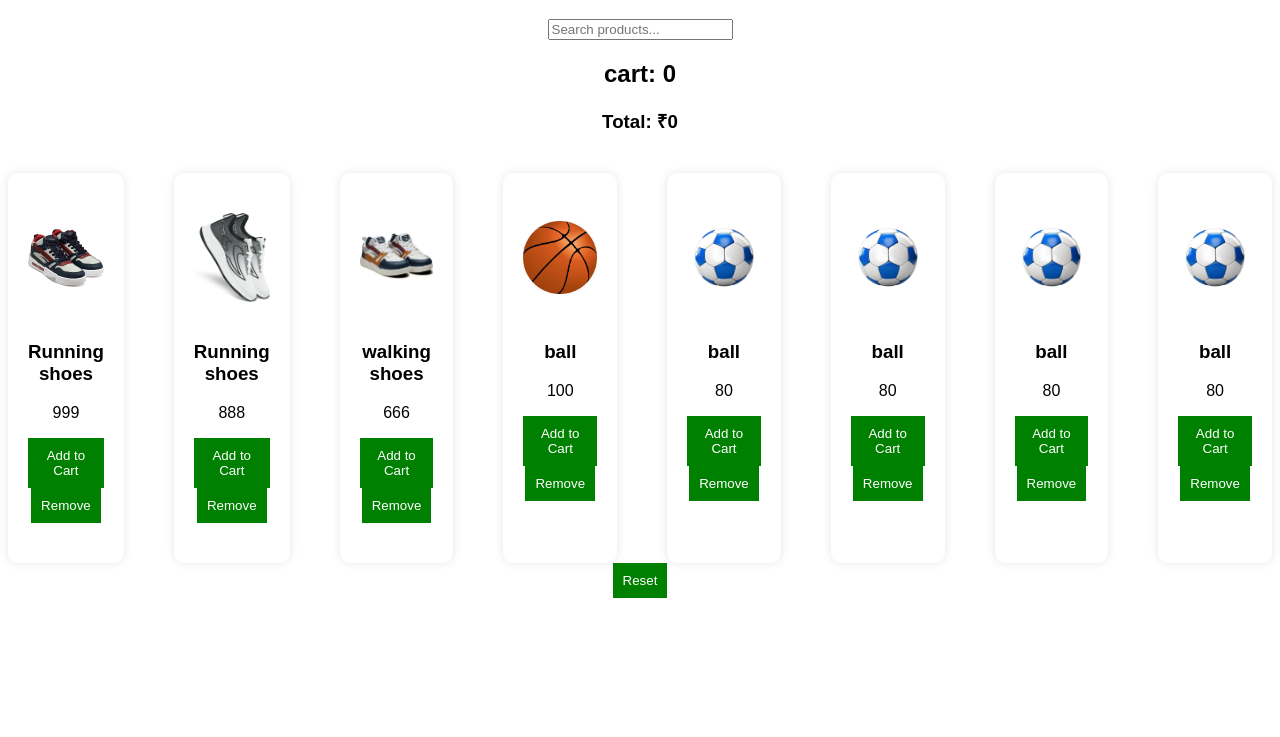
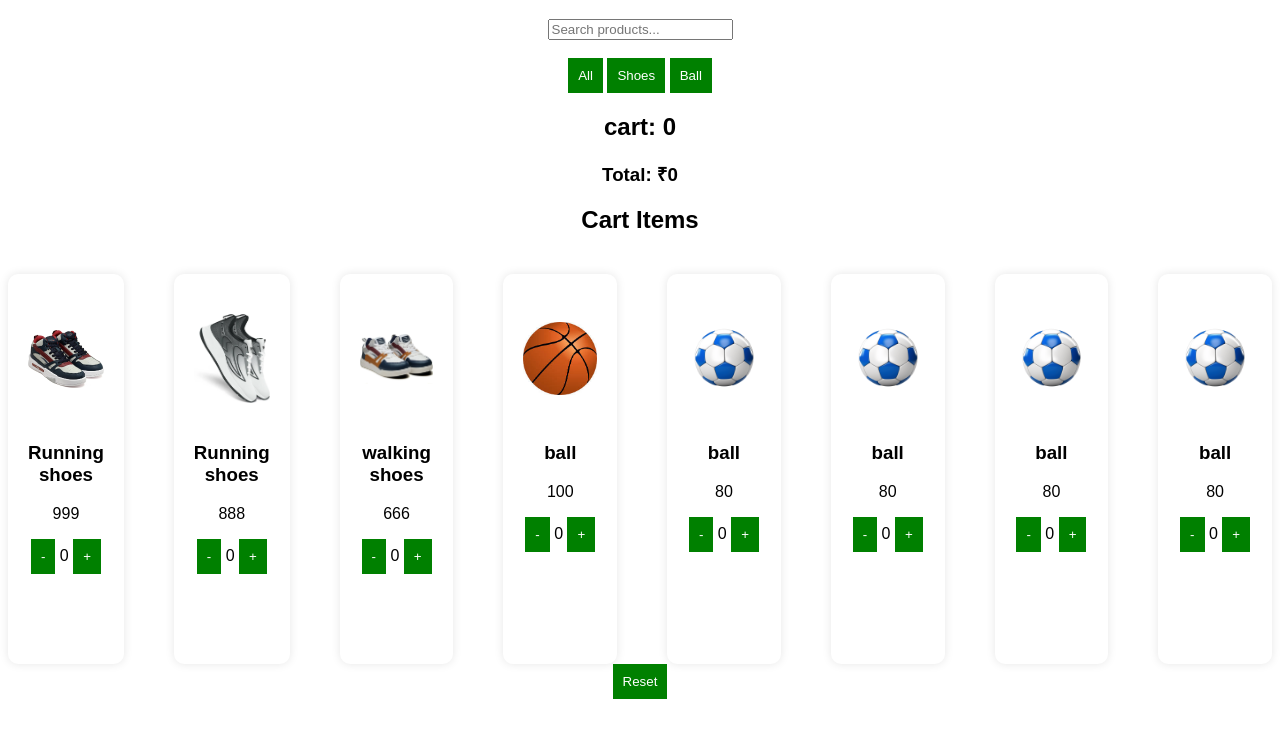
Before and after one commit to preetirk706/shoes_store, a plain HTML site: page index.html in a window 1280 px wide. Shown: the part 61-798 px from the top of the page. Drawn offline with Linux system fonts and the light colour scheme.

Commit message:
add increase and decrease item and card list

```diff
--- a/index.html
+++ b/index.html
@@ -16,84 +16,99 @@
         onkeyup="searchProduct()"
       />
     </div>
+    <br />
+    <button onclick="filterProduct('all')">All</button>
+    <button onclick="filterProduct('shoes')">Shoes</button>
+    <button onclick="filterProduct('ball')">Ball</button>
     <h2 id="cart">cart: 0</h2>
     <h3 id="total">Total: ₹0</h3>
     <p id="msg"></p>
+    <h2>Cart Items</h2>
+    <div id="cartItems"></div>
     <div class="container">
-      <div class="product">
+      <div class="product" data-category="shoes">
         <div class="img-box">
           <img src="/shoes_store/images/shopping.webp" alt="shoes" />
         </div>
         <h3 class="pname">Running shoes</h3>
         <p>999</p>
-        <button onclick="addToCart(999)">Add to Cart</button>
-        <button onclick="removeFromCart(999)">Remove</button>
+
+        <button onclick="decreaseQty(this, 999)">-</button>
+        <span class="qty">0</span>
+        <button onclick="increaseQty(this, 999)">+</button>
       </div>
 
-      <div class="product">
+      <div class="product" data-category="shoes">
         <div class="img-box">
           <img src="/shoes_store/images/shopping (1).webp" alt="shoes" />
         </div>
         <h3 class="pname">Running shoes</h3>
         <p>888</p>
-        <button onclick="addToCart(888)">Add to Cart</button>
-        <button onclick="removeFromCart(888)">Remove</button>
+        <button onclick="decreaseQty(this, 888)">-</button>
+        <span class="qty">0</span>
+        <button onclick="increaseQty(this, 888)">+</button>
       </div>
 
-      <div class="product">
+      <div class="product" data-category="shoes">
         <div class="img-box">
           <img src="/shoes_store/images/shopping (2).webp" alt="shoes" />
         </div>
         <h3 class="pname">walking shoes</h3>
         <p>666</p>
-        <button onclick="addToCart(666)">Add to Cart</button>
-        <button onclick="removeFromCart(666)">Remove</button>
+        <button onclick="decreaseQty(this, 666)">-</button>
+        <span class="qty">0</span>
+        <button onclick="increaseQty(this, 666)">+</button>
       </div>
 
-      <div class="product">
+      <div class="product" data-category="ball">
         <div class="img-box">
           <img src="/shoes_store/images/ball_orange.jpg" alt="ball" />
         </div>
         <h3 class="pname">ball</h3>
         <p>100</p>
-        <button onclick="addToCart(100)">Add to Cart</button>
-        <button onclick="removeFromCart(100)">Remove</button>
+        <button onclick="decreaseQty(this, 100)">-</button>
+        <span class="qty">0</span>
+        <button onclick="increaseQty(this, 100)">+</button>
       </div>
-      <div class="product">
+      <div class="product" data-category="ball">
         <div class="img-box">
           <img src="/shoes_store/images/ball.png" alt="ball" />
         </div>
         <h3 class="pname">ball</h3>
         <p>80</p>
-        <button onclick="addToCart(80)">Add to Cart</button>
-        <button onclick="removeFromCart(80)">Remove</button>
+        <button onclick="decreaseQty(this, 80)">-</button>
+        <span class="qty">0</span>
+        <button onclick="increaseQty(this, 80)">+</button>
       </div>
-      <div class="product">
+      <div class="product" data-category="ball">
         <div class="img-box">
           <img src="/shoes_store/images/ball.png" alt="ball" />
         </div>
         <h3 class="pname">ball</h3>
         <p>80</p>
-        <button onclick="addToCart(80)">Add to Cart</button>
-        <button onclick="removeFromCart(80)">Remove</button>
+        <button onclick="decreaseQty(this, 80)">-</button>
+        <span class="qty">0</span>
+        <button onclick="increaseQty(this, 80)">+</button>
       </div>
-      <div class="product">
+      <div class="product" data-category="ball">
         <div class="img-box">
           <img src="/shoes_store/images/ball.png" alt="ball" />
         </div>
         <h3 class="pname">ball</h3>
         <p>80</p>
-        <button onclick="addToCart(80)">Add to Cart</button>
-        <button onclick="removeFromCart(80)">Remove</button>
+        <button onclick="decreaseQty(this, 80)">-</button>
+        <span class="qty">0</span>
+        <button onclick="increaseQty(this, 80)">+</button>
       </div>
-      <div class="product">
+      <div class="product" data-category="ball">
         <div class="img-box">
           <img src="/shoes_store/images/ball.png" alt="ball" />
         </div>
         <h3 class="pname">ball</h3>
         <p>80</p>
-        <button onclick="addToCart(80)">Add to Cart</button>
-        <button onclick="removeFromCart(80)">Remove</button>
+        <button onclick="decreaseQty(this, 80)">-</button>
+        <span class="qty">0</span>
+        <button onclick="increaseQty(this, 80)">+</button>
       </div>
     </div>
     <button onclick="resetCart()">Reset</button>
--- a/index.js
+++ b/index.js
@@ -1,25 +1,4 @@
-let count = 0;
-let total = 0;
-
-function addToCart(price) {
-  count++;
-  total += price;
-
-  document.getElementById("cart").innerText = "Cart: " + count;
-  document.getElementById("total").innerText = "Total: ₹" + total;
-  document.getElementById("msg").innerText = "Item Added!";
-}
-function removeFromCart(price) {
-  if (count > 0) {
-    count--;
-    total -= price; // ⭐ यही main fix है
-
-    document.getElementById("cart").innerText = "Cart: " + count;
-    document.getElementById("total").innerText = "Total: ₹" + total;
-    document.getElementById("msg").innerText = "Item Removed!";
-  }
-}
-
+let cart = {};
 function resetCart() {
   count = 0;
   total = 0;
@@ -44,3 +23,118 @@ function searchProduct() {
     }
   }
 }
+function filterProduct(category) {
+  let products = document.getElementsByClassName("product");
+
+  for (let i = 0; i < products.length; i++) {
+    let productCategory = products[i].getAttribute("data-category");
+
+    if (category === "all" || productCategory === category) {
+      products[i].style.display = "";
+    } else {
+      products[i].style.display = "none";
+    }
+  }
+}
+
+let count = 0;
+let total = 0;
+
+function increaseQty(btn, price) {
+  let product = btn.parentElement;
+  let name = product.querySelector(".pname").innerText;
+
+  let qtyElement = product.querySelector(".qty");
+  let qty = parseInt(qtyElement.innerText);
+
+  qty++;
+  qtyElement.innerText = qty;
+
+  count++;
+  total += price;
+
+  // ⭐ cart update
+  if (cart[name]) {
+    cart[name]++;
+  } else {
+    cart[name] = 1;
+  }
+
+  updateCartUI();
+
+  document.getElementById("cart").innerText = "Cart: " + count;
+  document.getElementById("total").innerText = "Total: ₹" + total;
+}
+function decreaseQty(btn, price) {
+  let product = btn.parentElement;
+  let name = product.querySelector(".pname").innerText;
+
+  let qtyElement = product.querySelector(".qty");
+  let qty = parseInt(qtyElement.innerText);
+
+  if (qty > 0 && cart[name]) {
+    qty--;
+    qtyElement.innerText = qty;
+
+    count--;
+    total -= price;
+
+    cart[name]--;
+
+    if (cart[name] === 0) {
+      delete cart[name];
+    }
+
+    updateCartUI();
+
+    document.getElementById("cart").innerText = "Cart: " + count;
+    document.getElementById("total").innerText = "Total: ₹" + total;
+
+    updateCartUI();
+
+    document.getElementById("cart").innerText = "Cart: " + count;
+    document.getElementById("total").innerText = "Total: ₹" + total;
+  }
+}
+function updateCartUI() {
+  let cartBox = document.getElementById("cartItems");
+  cartBox.innerHTML = "";
+
+  for (let item in cart) {
+    let div = document.createElement("div");
+
+    div.innerHTML = `
+      ${item} x ${cart[item]}
+      <button onclick="removeItem('${item}')">Remove</button>
+    `;
+
+    cartBox.appendChild(div);
+  }
+}
+function removeItem(name) {
+  if (!cart[name]) return;
+
+  let qtyToRemove = cart[name];
+
+  let products = document.getElementsByClassName("product");
+
+  for (let i = 0; i < products.length; i++) {
+    let pname = products[i].querySelector(".pname").innerText;
+
+    if (pname === name) {
+      let price = parseInt(products[i].querySelector("p").innerText);
+
+      total -= price * qtyToRemove;
+      count -= qtyToRemove;
+
+      products[i].querySelector(".qty").innerText = 0;
+    }
+  }
+
+  delete cart[name];
+
+  document.getElementById("cart").innerText = "Cart: " + count;
+  document.getElementById("total").innerText = "Total: ₹" + total;
+
+  updateCartUI();
+}
```
